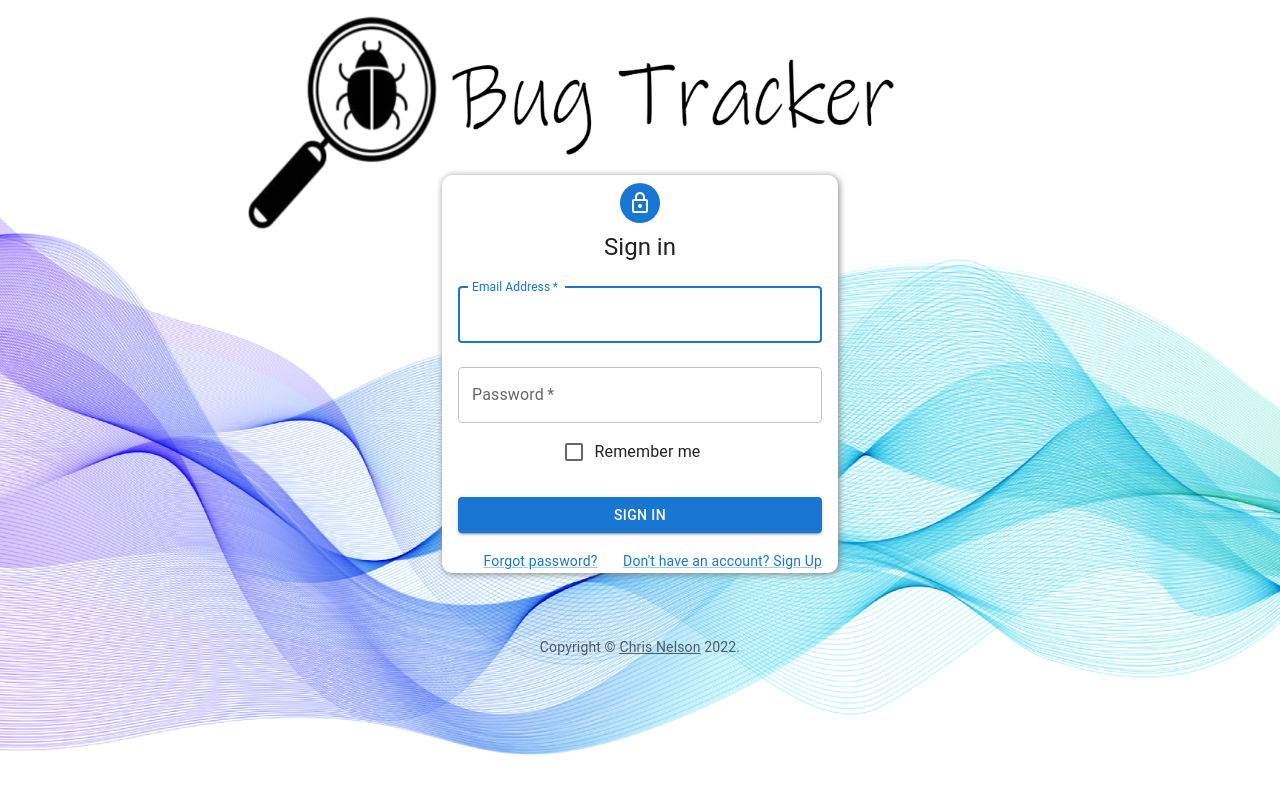
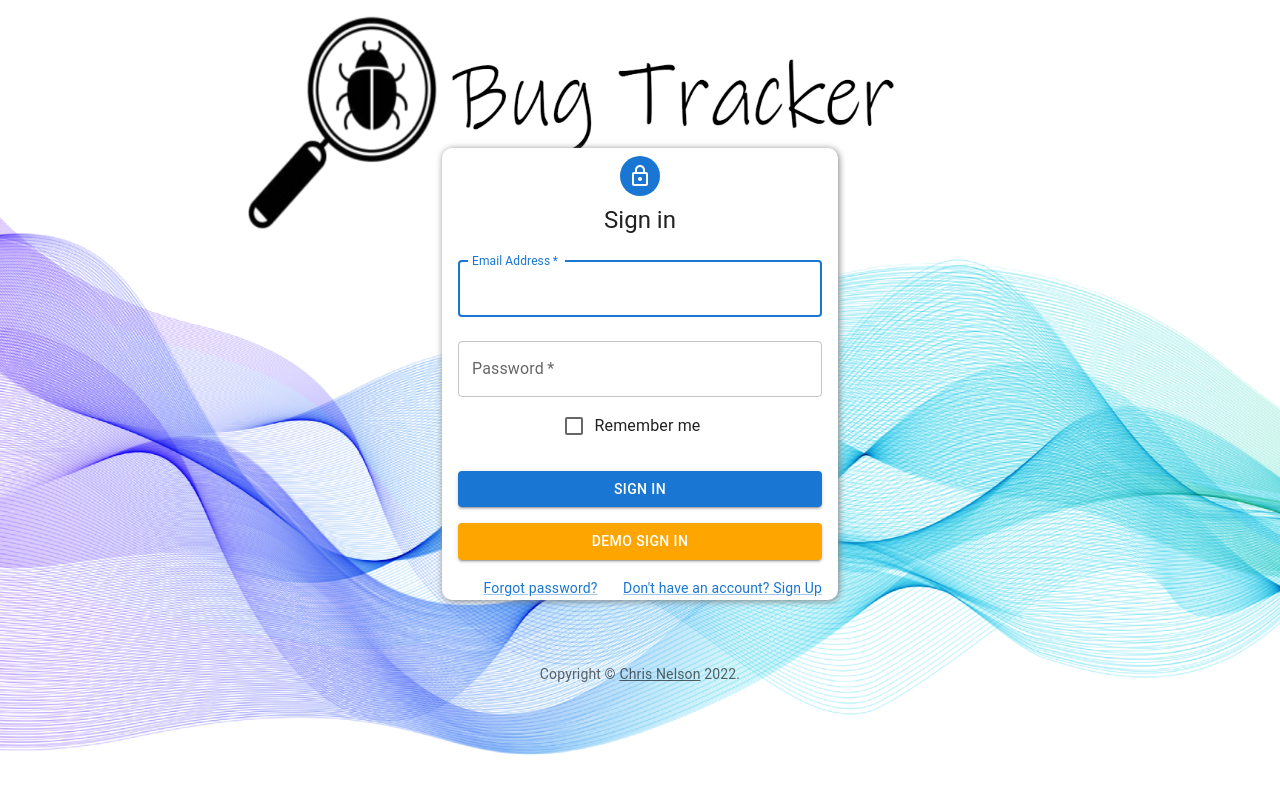
Before and after one commit to ChrisNelson8277/Bug-Tracker, a React (Create React App) app: page / in a window 1280 px wide. Shown: the top 794 px of the page. Built offline with nearby package versions, Linux system fonts and the light colour scheme; what javascript-time-ago would draw is missing.

Commit message:
Demo Login

```diff
--- a/src/Components/login/LoginComponent.js
+++ b/src/Components/login/LoginComponent.js
@@ -45,6 +45,39 @@ const LoginComponent = () => {
       password: data.get("password"),
     };
     fetch("http://localhost:5000/login/", {
+      method: "POST",
+      headers: {
+        "Content-Type": "application/json",
+      },
+      body: JSON.stringify({
+        information,
+      }),
+    })
+      .then((res) => {
+        if (res.ok) return res.json();
+        return res.json().then((json) => Promise.reject(json));
+      })
+      .then((data) => {
+        if (data.code === 200) {
+          const newData = {
+            role: data.role,
+            name: data.name,
+          };
+          dispatch(signIn(newData));
+          navigate("/home");
+        }
+      })
+      .catch((e) => {
+        console.error(e.error);
+      });
+  };
+  const handleDemo = (event) => {
+    event.preventDefault();
+    const information = {
+      user: "demo",
+      password: "no password needed",
+    };
+    fetch("http://localhost:5000/login/demo", {
       method: "POST",
       headers: {
         "Content-Type": "application/json",
@@ -145,6 +178,14 @@ const LoginComponent = () => {
                 >
                   Sign In
                 </Button>
+                <Button
+                  onClick={handleDemo}
+                  fullWidth
+                  variant="contained"
+                  sx={{ mt: 0, mb: 2, bgcolor: "orange" }}
+                >
+                  DEMO SIGN IN
+                </Button>
                 <Grid container>
                   <Grid item xs>
                     <Link href="#" variant="body2">
```
